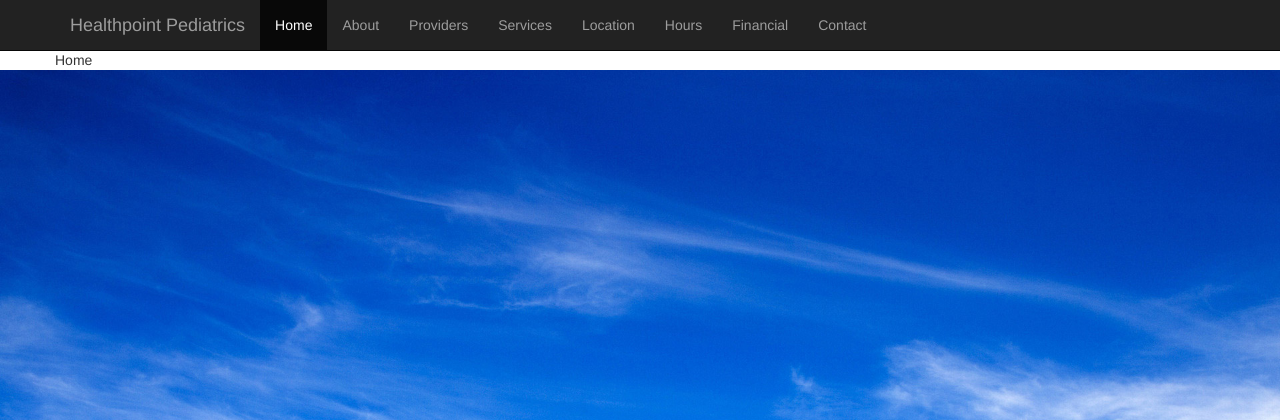
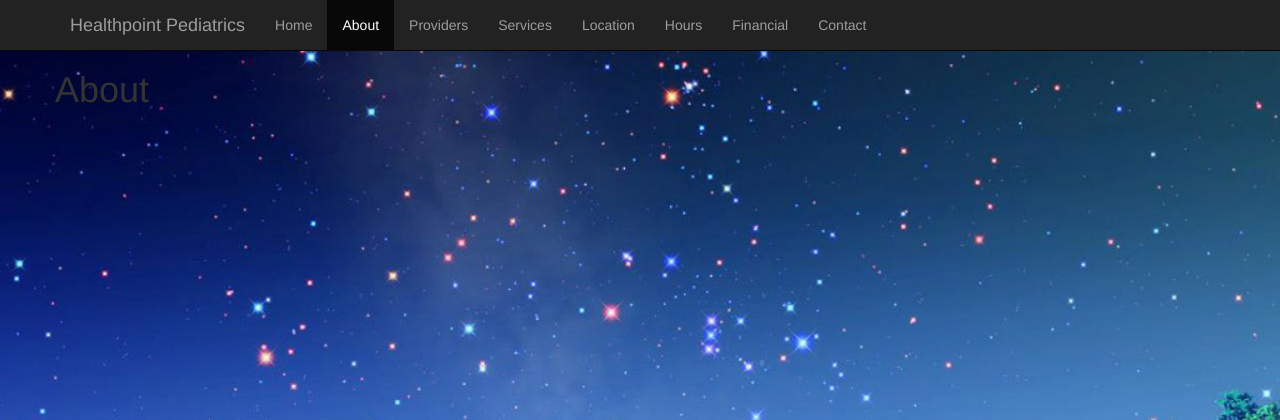
Before and after one commit to healthpoint/healthpoint_website_main, a Django app: page / in a window 1280 px wide, after a click on "About". Shown: the top 420 px of the page. Run offline with Django 3.2, Linux system fonts and the light colour scheme; some libraries are stand-ins or nearby versions.

Commit message:
Work js on menus and content visibility

```diff
--- a/healthpoint_pediatrics/healthpoint_pediatrics/urls.py
+++ b/healthpoint_pediatrics/healthpoint_pediatrics/urls.py
@@ -19,13 +19,14 @@ from .views import main_view
 
 urlpatterns = [
     url(r'^admin/', include(admin.site.urls)),
-    url(r'^(|'
-        r'home/|'
-        r'about/|'
-        r'providers/|'
-        r'services/|'
-        r'location/|'
-        r'hours/|'
-        r'financial/|'
-        r'contact/)$', main_view),
+    # url(r'^(|'
+    #     r'home/|'
+    #     r'about/|'
+    #     r'providers/|'
+    #     r'services/|'
+    #     r'location/|'
+    #     r'hours/|'
+    #     r'financial/|'
+    #     r'contact/)$', main_view),
+    url(r'^$', main_view),
 ]
--- a/healthpoint_pediatrics/healthpoint_pediatrics/views.py
+++ b/healthpoint_pediatrics/healthpoint_pediatrics/views.py
@@ -5,16 +5,12 @@ from django.shortcuts import render
 #from django.utils.safestring import mark_safe
 from .settings import BASE_DIR
 
-def main_view(request, page):
-    if not page:                            # set domain level access to 'home'
-        page = 'home/'
-    page = page[:-1]                        # remove trailing forward slash
-
+def main_view(request):
     context = {
-        'page': page,
-        'title': page,
-        'menu_selector': {
-            'home': '',
+        'page': 'home',
+        'title': 'home',
+        'menu_item': {
+            'home': 'active',
             'about': '',
             'providers': '',
             'services': '',
@@ -24,21 +20,52 @@ def main_view(request, page):
             'contact': ''
             },
         'content_visibility': {
-            'home': 'row ',
-            'about': 'row ',
-            'providers': 'row ',
-            'services': 'row ',
-            'location': 'row ',
-            'hours': 'row ',
-            'financial': 'row ',
-            'contact': 'row '
+            'home': '',
+            'about': 'hidden',
+            'providers': 'hidden',
+            'services': 'hidden',
+            'location': 'hidden',
+            'hours': 'hidden',
+            'financial': 'hidden',
+            'contact': 'hidden'
             }
         }
+    return render(request, 'main.html', context)
 
-    for key in context['menu_selector']:
-        visibility = 'hidden'
-        if key == page:
-            context['menu_selector'][key] = 'active'
-            visibility = 'visible'
-        context['content_visibility'][key] += visibility
-    return render(request, 'main.html', context)
+# def main_view(request, page):
+#     if not page:                            # set domain level access to 'home'
+#         page = 'home/'
+#     page = page[:-1]                        # remove trailing forward slash
+
+#     context = {
+#         'page': page,
+#         'title': page,
+#         'menu_item': {
+#             'home': '',
+#             'about': '',
+#             'providers': '',
+#             'services': '',
+#             'location': '',
+#             'hours': '',
+#             'financial': '',
+#             'contact': ''
+#             },
+#         'content_visibility': {
+#             'home': 'row ',
+#             'about': 'row ',
+#             'providers': 'row ',
+#             'services': 'row ',
+#             'location': 'row ',
+#             'hours': 'row ',
+#             'financial': 'row ',
+#             'contact': 'row '
+#             }
+#         }
+
+#     for key in context['menu_item']:
+#         visibility = 'hidden'
+#         if key == page:
+#             context['menu_item'][key] = 'active'
+#             visibility = ''
+#         context['content_visibility'][key] += visibility
+#     return render(request, 'main.html', context)
--- a/healthpoint_pediatrics/static/css/styles.css
+++ b/healthpoint_pediatrics/static/css/styles.css
@@ -1,5 +1,6 @@
 body {
   padding-top: 50px;
+  background-color: transparent;
 }
 
 html {
--- /dev/null
+++ b/healthpoint_pediatrics/static/js/scripts.js
@@ -0,0 +1,49 @@
+$(document).ready(function() {
+   // check what is active and download active background via ajax
+        // get visible section, active menu, and bg class
+        var currentVisibleSection = $("#content section").not(".hidden");
+        var currentActiveMenu = $("#navbar ul li").filter(".active");
+        var currentBgClass = $("html").attr('class');
+
+        // ajax call to download background picture
+        // save it in a cash
+        // display it
+
+   // set up event handlers for menu buttons clicks
+        // menu link onclick event handler
+        $("#navbar ul li").on("click", function(e){
+            var newActiveMenu = e.delegateTarget;
+            var newSectionId = $(e.target).attr("href").slice(1);
+            var newVisibleSection = $("#" + newSectionId);
+
+            // change active link
+            $(newActiveMenu).addClass("active");
+            $(currentActiveMenu).removeClass("active");
+            currentActiveMenu = newActiveMenu;
+
+            // change visible section
+            $(currentVisibleSection).addClass("hidden");
+            $(newVisibleSection).removeClass("hidden");
+            currentVisibleSection = newVisibleSection;
+
+            // change site title
+            var newTitle = newSectionId.charAt(0).toUpperCase() + newSectionId.slice(1);
+            $("title").text(newTitle);
+
+            // change background
+            var newBgClass = "bg-" + newSectionId;
+            $("html").removeClass(currentBgClass);
+            $('html').addClass("bg-" + newSectionId);
+            currentBgClass = newBgClass;
+        });
+        // change visible section
+        // show section, hide others
+        // if background picture for the section -> display it
+        // else ajax call for the background picture
+            // save it in cash
+            // display it
+
+   // set up animation functions to change page sections
+
+   // ajax requests for other backgrounds
+});
--- a/healthpoint_pediatrics/templates/base.html
+++ b/healthpoint_pediatrics/templates/base.html
@@ -46,9 +46,10 @@
         </div><!--/.nav-collapse -->
       </div>
     </nav>
-    <div class="container">
+    <div id="content" class="container">
       {% block content %}{% endblock %}
     </div><!-- /.container -->
+    <footer id="footer"></footer>
 
     <!-- Bootstrap core JavaScript
     ================================================== -->
@@ -57,5 +58,6 @@
     <script src="{% static 'js/bootstrap.js' %}"></script>
     <!-- IE10 viewport hack for Surface/desktop Windows 8 bug -->
     <script src="{% static 'js/ie10-viewport-bug-workaround.js' %}"></script>
+    <script src="{% static 'js/scripts.js' %}"></script>
   </body>
 </html>
--- a/healthpoint_pediatrics/templates/includes/about.html
+++ b/healthpoint_pediatrics/templates/includes/about.html
@@ -1 +1 @@
-{{ page | capfirst }}
+<h1>About</h1>
--- a/healthpoint_pediatrics/templates/includes/contact.html
+++ b/healthpoint_pediatrics/templates/includes/contact.html
@@ -1 +1 @@
-{{ page | capfirst }}
+<h1>Contact Us</h1>
--- a/healthpoint_pediatrics/templates/includes/financial.html
+++ b/healthpoint_pediatrics/templates/includes/financial.html
@@ -1 +1 @@
-{{ page | capfirst }}
+<h1>Financial</h1>
--- a/healthpoint_pediatrics/templates/includes/home.html
+++ b/healthpoint_pediatrics/templates/includes/home.html
@@ -1 +1 @@
-{{ page | capfirst }}
+<h1>Home</h1>
--- a/healthpoint_pediatrics/templates/includes/hours.html
+++ b/healthpoint_pediatrics/templates/includes/hours.html
@@ -1 +1 @@
-{{ page | capfirst }}
+<h1>Hours</h1>
--- a/healthpoint_pediatrics/templates/includes/location.html
+++ b/healthpoint_pediatrics/templates/includes/location.html
@@ -1 +1 @@
-{{ page | capfirst }}
+<h1>Location</h1>
--- a/healthpoint_pediatrics/templates/includes/providers.html
+++ b/healthpoint_pediatrics/templates/includes/providers.html
@@ -1 +1 @@
-{{ page | capfirst }}
+<h1>Providers</h1>
--- a/healthpoint_pediatrics/templates/includes/services.html
+++ b/healthpoint_pediatrics/templates/includes/services.html
@@ -1 +1 @@
-{{ page | capfirst }}
+<h1>Services</h1>
--- a/healthpoint_pediatrics/templates/main.html
+++ b/healthpoint_pediatrics/templates/main.html
@@ -2,23 +2,23 @@
 
 {% block main_menu %}
 {{ block.super }}
-    <li class="{{ menu_selector.home }}"><a href="#">Home</a></li>
-    <li class="{{ menu_selector.about }}"><a href="#about">About</a></li>
-    <li class="{{ menu_selector.providers }}"><a href="#providers">Providers</a></li>
-    <li class="{{ menu_selector.services }}"><a href="#services">Services</a></li>
-    <li class="{{ menu_selector.location }}"><a href="#location">Location</a></li>
-    <li class="{{ menu_selector.hours }}"><a href="#hours">Hours</a></li>
-    <li class="{{ menu_selector.financial }}"><a href="#financial">Financial</a></li>
-    <li class="{{ menu_selector.contact }}"><a href="#contact">Contact</a></li>
+    <li class="{{ menu_item.home }}"><a href="#home">Home</a></li>
+    <li class="{{ menu_item.about }}"><a href="#about">About</a></li>
+    <li class="{{ menu_item.providers }}"><a href="#providers">Providers</a></li>
+    <li class="{{ menu_item.services }}"><a href="#services">Services</a></li>
+    <li class="{{ menu_item.location }}"><a href="#location">Location</a></li>
+    <li class="{{ menu_item.hours }}"><a href="#hours">Hours</a></li>
+    <li class="{{ menu_item.financial }}"><a href="#financial">Financial</a></li>
+    <li class="{{ menu_item.contact }}"><a href="#contact">Contact</a></li>
 {% endblock %}
 
 {% block content %}
-    <section id="home" class="{{ content_visibility.home }}">{% include "includes/home.html" %}</section>
-    <section id="about" class="{{ content_visibility.about }}">{% include "includes/about.html" %}</section>
-    <section id="providers" class="{{ content_visibility.providers }}">{% include "includes/providers.html" %}</section>
-    <section id="services" class="{{ content_visibility.services }}">{% include "includes/services.html" %}</section>
-    <section id="location" class="{{ content_visibility.location }}">{% include "includes/location.html" %}</section>
-    <section id="hours" class="{{ content_visibility.hours }}">{% include "includes/hours.html" %}</section>
-    <section id="financial" class="{{ content_visibility.financial }}">{% include "includes/financial.html" %}</section>
-    <section id="contact" class="{{ content_visibility.contact }}">{% include "includes/contact.html" %}</section>
+    <section id="home" class="row {{ content_visibility.home }}">{% include "includes/home.html" %}</section>
+    <section id="about" class="row {{ content_visibility.about }}">{% include "includes/about.html" %}</section>
+    <section id="providers" class="row {{ content_visibility.providers }}">{% include "includes/providers.html" %}</section>
+    <section id="services" class="row {{ content_visibility.services }}">{% include "includes/services.html" %}</section>
+    <section id="location" class="row {{ content_visibility.location }}">{% include "includes/location.html" %}</section>
+    <section id="hours" class="row {{ content_visibility.hours }}">{% include "includes/hours.html" %}</section>
+    <section id="financial" class="row {{ content_visibility.financial }}">{% include "includes/financial.html" %}</section>
+    <section id="contact" class="row {{ content_visibility.contact }}">{% include "includes/contact.html" %}</section>
 {% endblock %}
```
